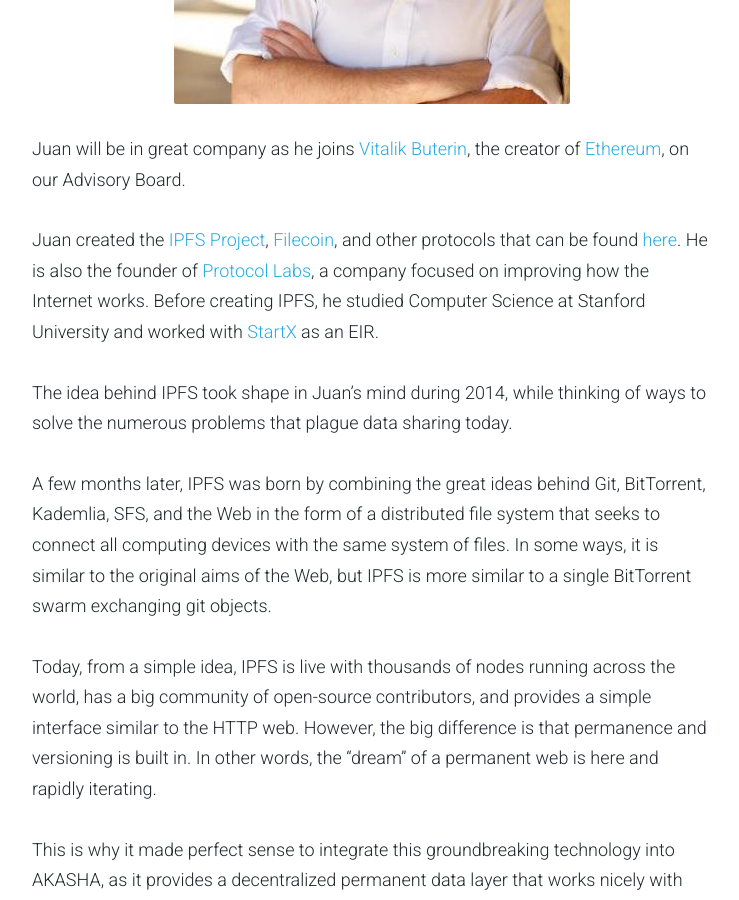
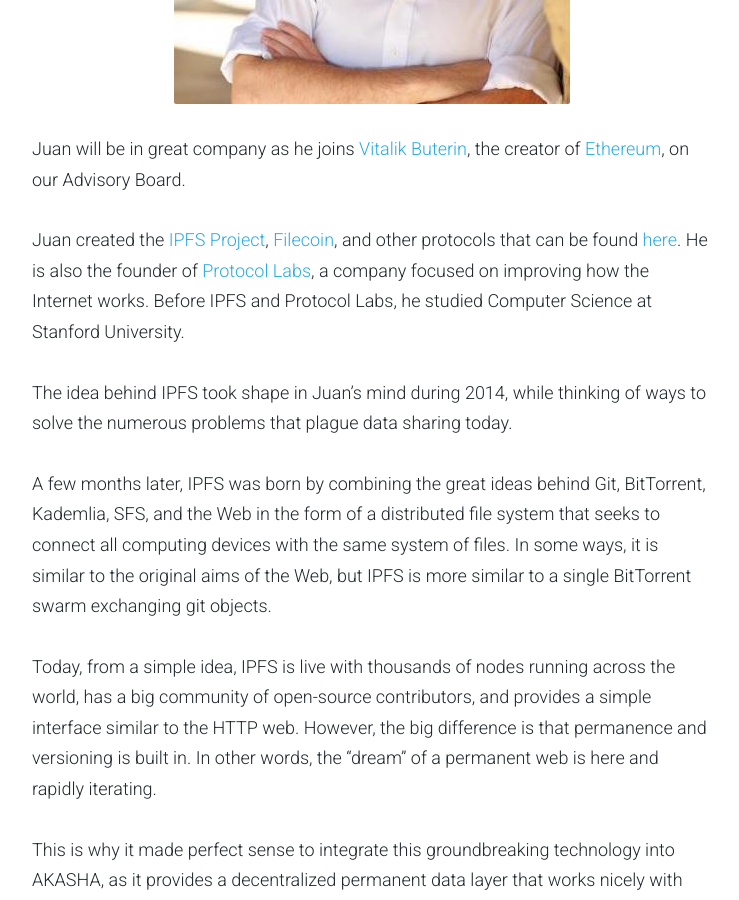
Before and after one commit to AKASHAorg/blog.akasha.world, a Jekyll site: the page built from _posts/2016-05-31-juan-benet-the-creator-of-ipfs-joins-akasha.md, in a window 1280 px wide and 900 px high, scrolled down 1318 px. Shown: the whole window, without its empty margins (268-1007 px from the left). Built offline with Jekyll 4.4.1, drawn with Linux system fonts in a browser that asks for light colours; comment, search, counter and statistics services are not loaded.

Commit message:
Update 2016-05-31-juan-benet-the-creator-of-ipfs-joins-akasha.md

```diff
--- a/_posts/2016-05-31-juan-benet-the-creator-of-ipfs-joins-akasha.md
+++ b/_posts/2016-05-31-juan-benet-the-creator-of-ipfs-joins-akasha.md
@@ -16,7 +16,7 @@ We are thrilled to announce that [Juan Benet](https://twitter.com/juanbenet){:ta
 
 Juan will be in great company as he joins [Vitalik Buterin](https://twitter.com/VitalikButerin){:target="_blank"}, the creator of [Ethereum](https://ethereum.org/){:target="_blank"}, on our Advisory Board.
 
-Juan created the [IPFS Project](https://ipfs.io/){:target="_blank"}, [Filecoin](http://filecoin.io/){:target="_blank"}, and other protocols that can be found [here](http://juan.benet.ai/){:target="_blank"}. He is also the founder of [Protocol Labs](http://ipn.io/){:target="_blank"}, a company focused on improving how the Internet works. Before creating IPFS, he studied Computer Science at Stanford University and worked with [StartX](http://startx.com/){:target="_blank"} as an EIR.
+Juan created the [IPFS Project](https://ipfs.io/){:target="_blank"}, [Filecoin](http://filecoin.io/){:target="_blank"}, and other protocols that can be found [here](http://juan.benet.ai/){:target="_blank"}. He is also the founder of [Protocol Labs](http://ipn.io/){:target="_blank"}, a company focused on improving how the Internet works. Before IPFS and Protocol Labs, he studied Computer Science at Stanford University.
 
 The idea behind IPFS took shape in Juan's mind during 2014, while thinking of ways to solve the numerous problems that plague data sharing today.
 
```
